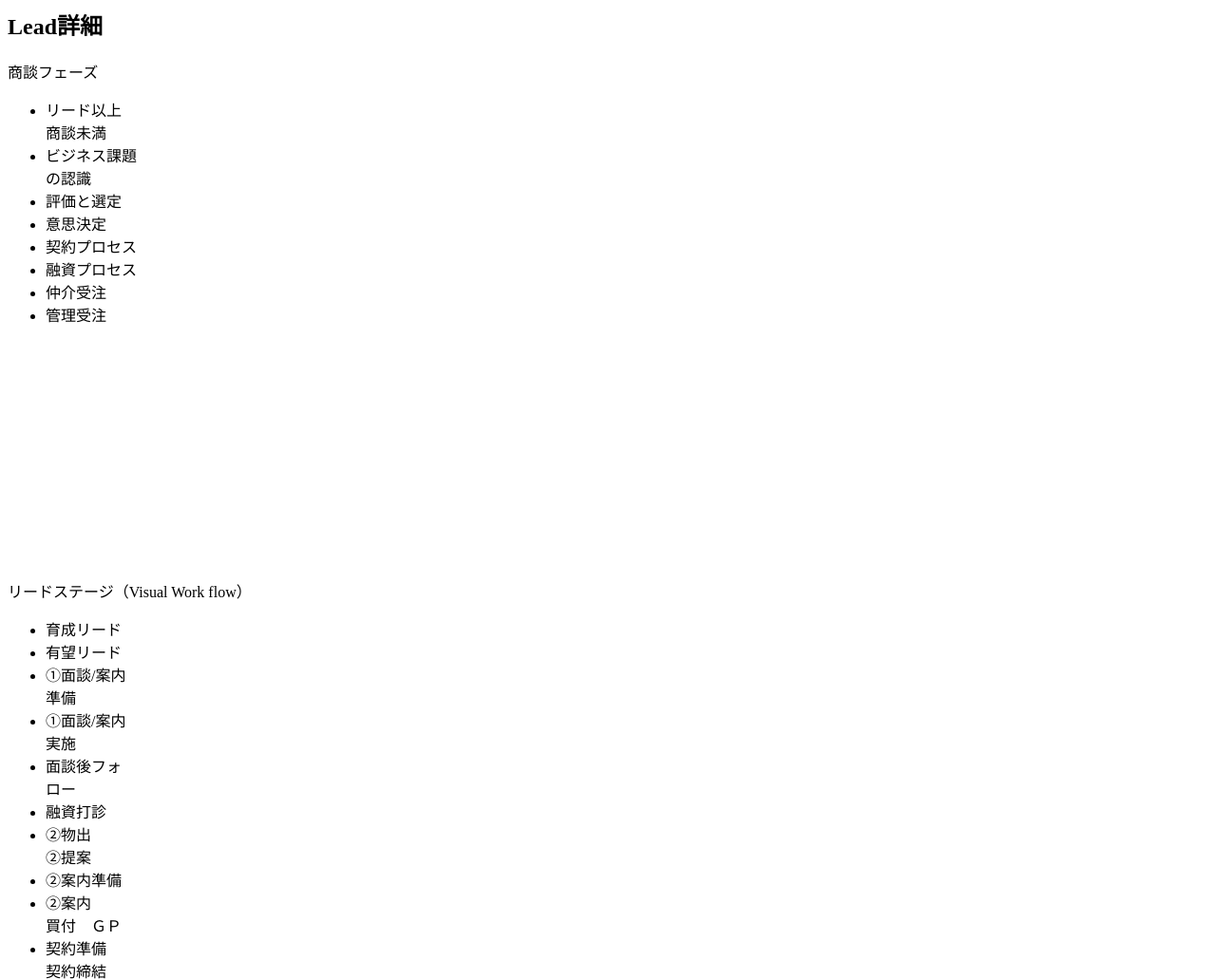
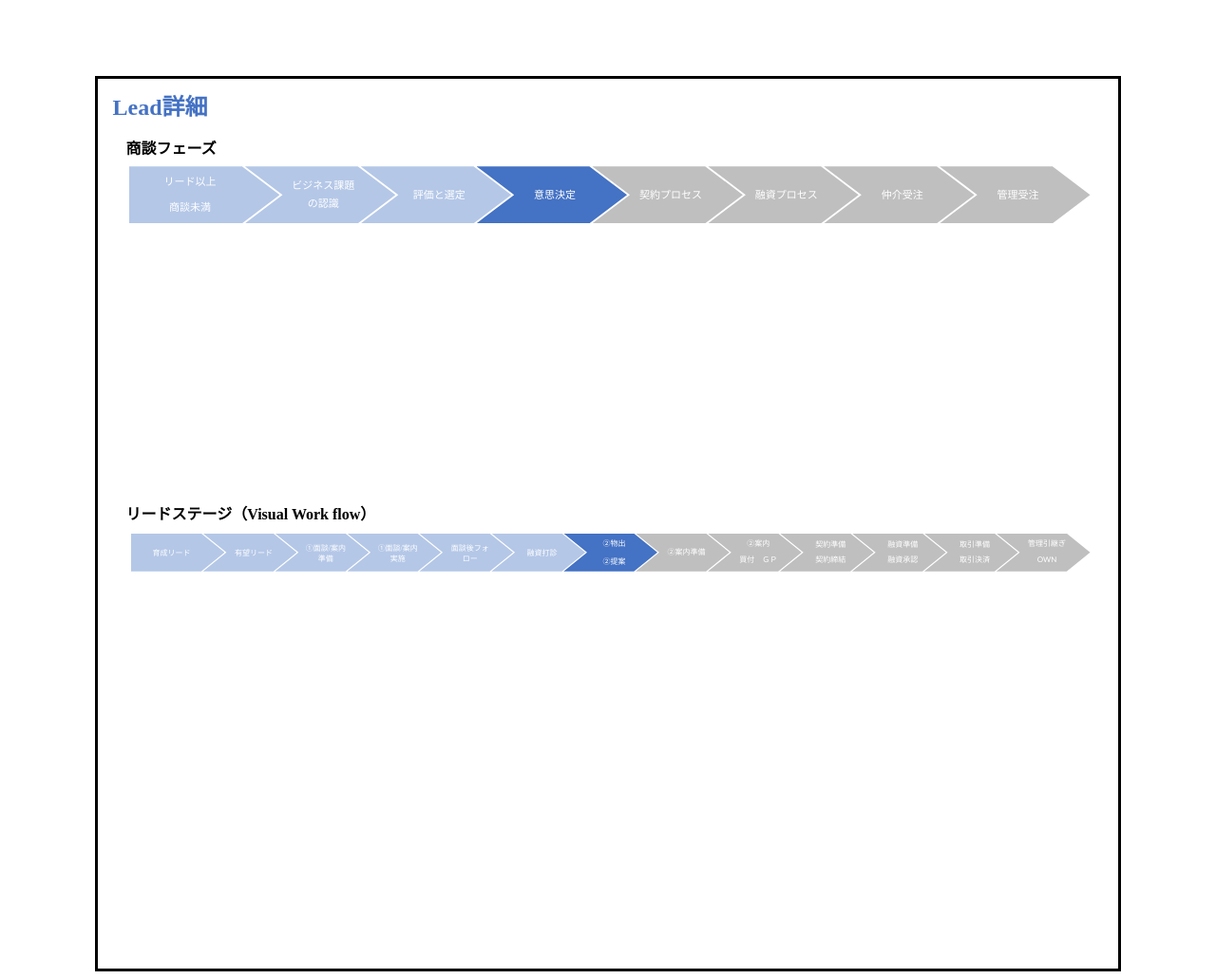
Before and after one commit to thapa0301/thapa0301.github.io, a plain HTML site: page lead/index.html in a window 1280 px wide. Shown: the top 1031 px of the page at 95% size. Drawn offline with Linux system fonts and the light colour scheme.

Commit message:
Update index.html
css name

```diff
--- a/lead/index.html
+++ b/lead/index.html
@@ -3,7 +3,7 @@
     <meta charset="UTF-8">
     <meta name="viewport" content="width=device-width, initial-scale=1.0">
     <title>Lead</title>
-    <link rel="stylesheet" href="lead.css">
+    <link rel="stylesheet" href="style.css">
 </head>
 <body>
     <div class="wrapper-flow">
```
